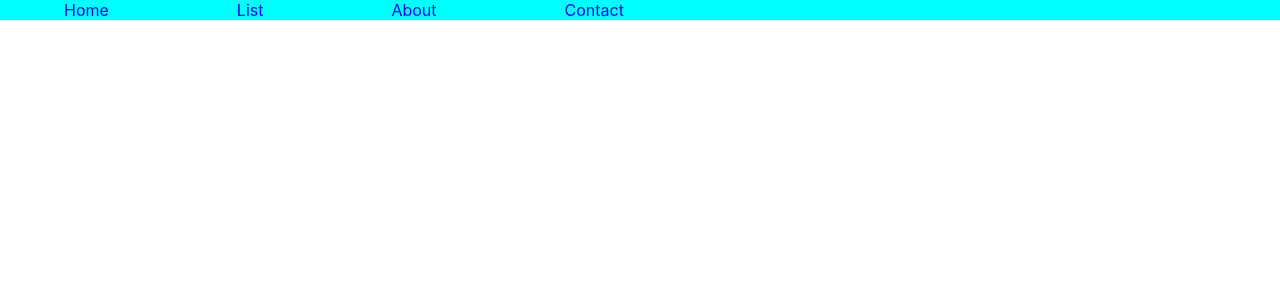
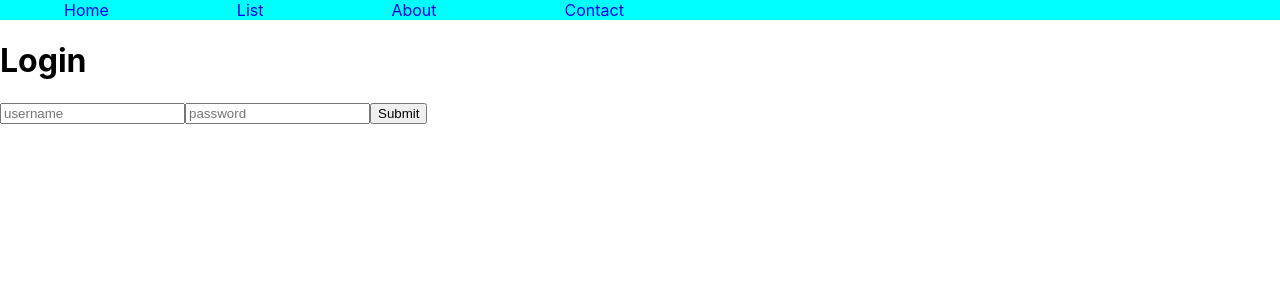
Before and after one commit to singharpan/login, a React (Create React App) app: page / in a window 1280 px wide. Shown: the top 300 px of the page. Built offline with nearby package versions, Linux system fonts and the light colour scheme.

Commit message:
login form made

```diff
--- a/src/App.js
+++ b/src/App.js
@@ -6,6 +6,9 @@ import NavBar from "./navbar";
 import About from "./about";
 import Contact from "./contact";
 import { BrowserRouter, Route } from "react-router-dom";
+import Login from "./login";
+import Logout from "./logout";
+import Admin from "./admin";
 
 function App() {
   return (
@@ -13,6 +16,9 @@ function App() {
       <NavBar />
 
       <BrowserRouter>
+        <Route path="/admin" component={Admin} />
+        <Route path="/" component={Login} />
+        <Route path="/logout" component={Logout} />
         <Route path="/list" component={List} />
         <Route path="/about" component={About} />
         <Route path="/contact" component={Contact} />
--- a/src/login.jsx
+++ b/src/login.jsx
@@ -0,0 +1,35 @@
+import React, { Component } from "react";
+
+class Login extends Component {
+  state = {
+    username: "",
+    password: "",
+    loggedIn: false,
+  };
+
+  render() {
+    return (
+      <React.Fragment>
+        <h1>Login</h1>
+        <form onSubmit={this.submitForm}>
+          <input
+            type="text"
+            placeholder="username"
+            name="username"
+            value={this.state.username}
+          />
+
+          <input
+            type="text"
+            placeholder="password"
+            name="password"
+            value={this.state.password}
+          />
+          <button>Submit</button>
+        </form>
+      </React.Fragment>
+    );
+  }
+}
+
+export default Login;
```
